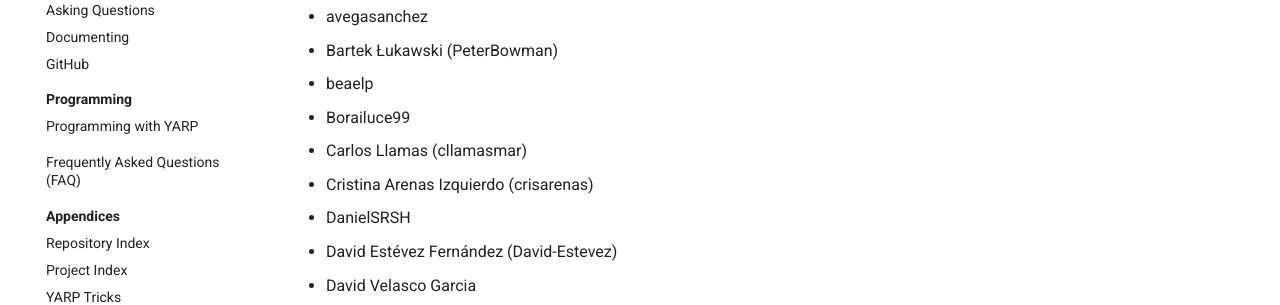
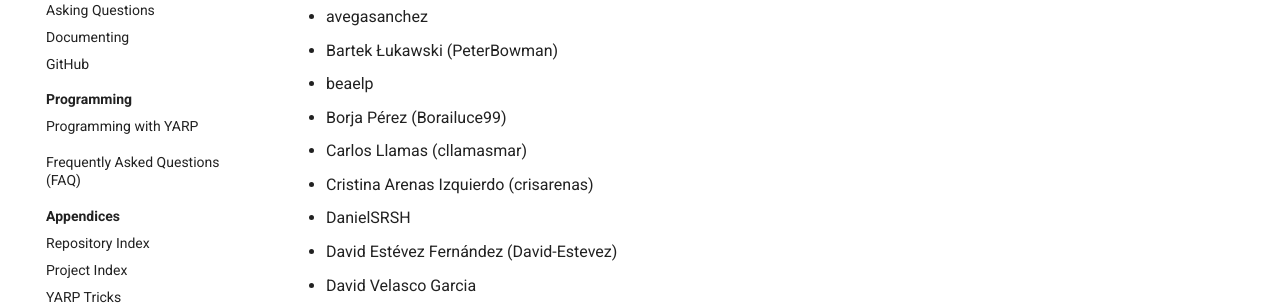
Before and after one commit to roboticslab-uc3m/developer-manual, an MkDocs documentation site: the page built from docs/contributors.md, in a window 1280 px wide and 900 px high, scrolled down 502 px. Shown: the part 152-457 px from the top of the window. Built offline with MkDocs 1.6.1 and Material for MkDocs 9.7.7, drawn with Linux system fonts in a browser that asks for light colours; comment, search, counter and statistics services are not loaded.

Commit message:
Update contributors

```diff
--- a/docs/contributors.md
+++ b/docs/contributors.md
@@ -18,7 +18,7 @@ This is a list of people who contributed to the roboticslab-uc3m software ecosys
 - avegasanchez
 - Bartek Łukawski (PeterBowman)
 - beaelp
-- Borailuce99
+- Borja Pérez (Borailuce99)
 - Carlos Llamas (cllamasmar)
 - Cristina Arenas Izquierdo (crisarenas)
 - DanielSRSH
```
